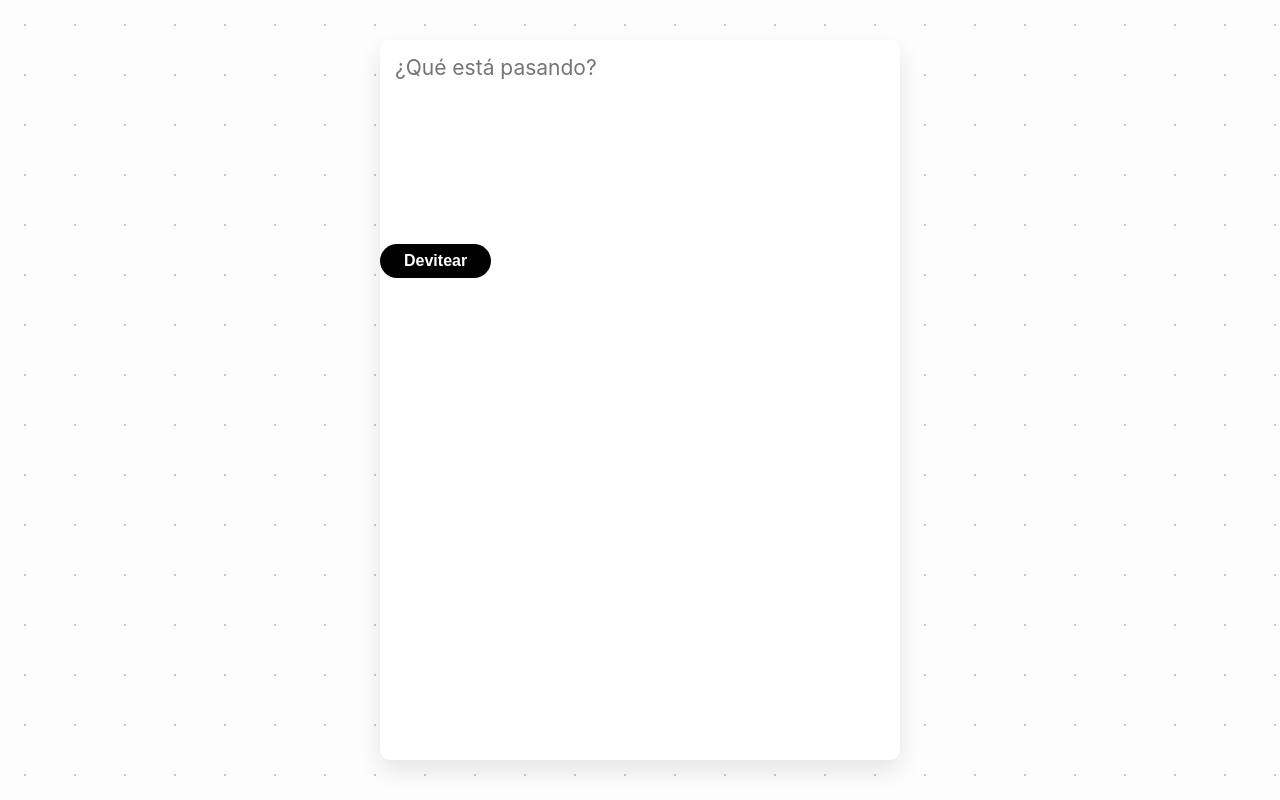
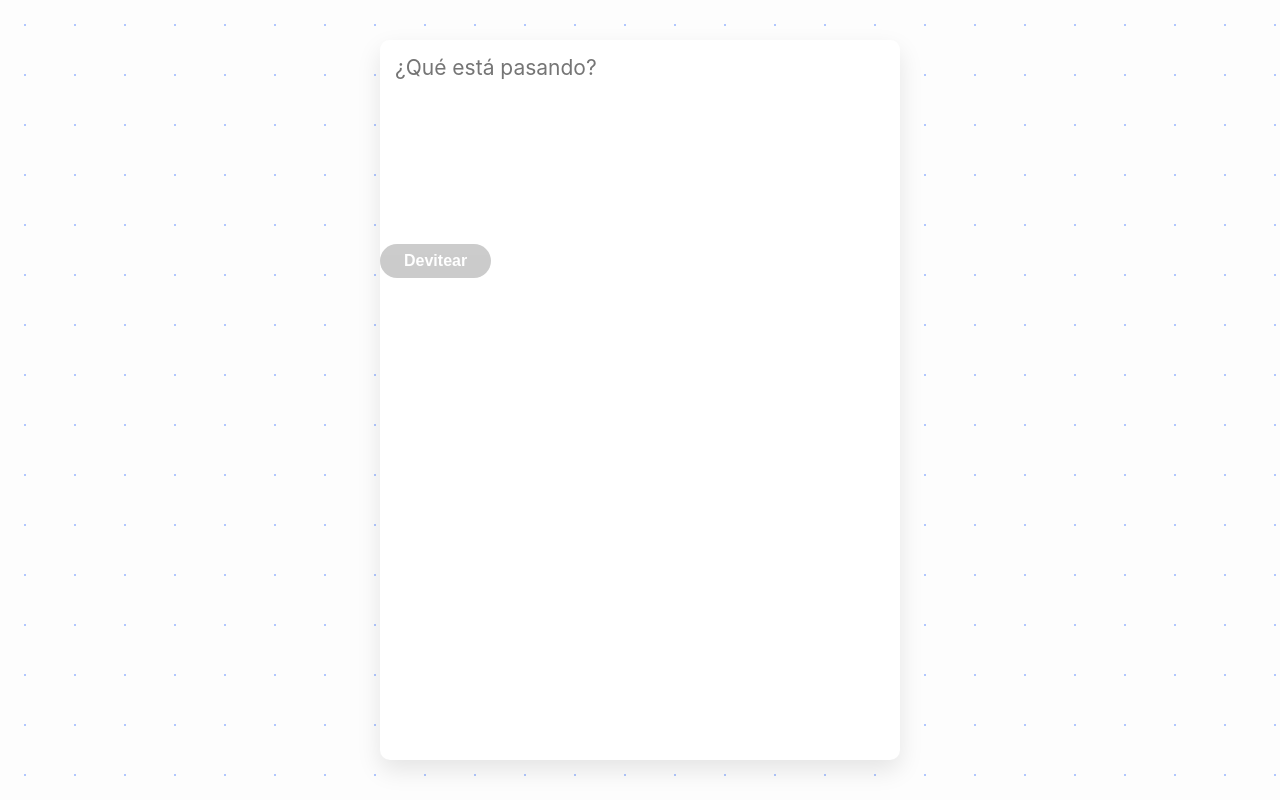
Before and after one commit to RoyMillan96/Clon_twiter, a Next.js app in the folder devter/: page /compose/tweet in a window 1280 px wide. Built offline with nearby package versions, Linux system fonts and the light colour scheme; no server answers; sample sign-in values are in the browser's storage.

Commit message:
se agrega disable d a las props del botón

```diff
--- a/devter/componentes/Button/index.js
+++ b/devter/componentes/Button/index.js
@@ -1,9 +1,9 @@
 import { colors } from "../../styles/theme";
 
-export default function Button({ children, onClick }) {
+export default function Button({ children, disabled, onClick }) {
   return (
     <>
-      <button onClick={onClick}>{children}</button>
+      <button disabled={disabled} onClick={onClick}>{children}</button>
 
       <style jsx>
         {`
@@ -19,6 +19,12 @@ export default function Button({ children, onClick }) {
             font-weight: 800;
             padding: 8px 24px;
             transition: opacity 0.3 ease;
+            user-select: none;
+          }
+
+          button[disabled] {
+            pointer-events: none;
+            opacity: 0.2;
           }
 
           button > :global(svg) {
```
